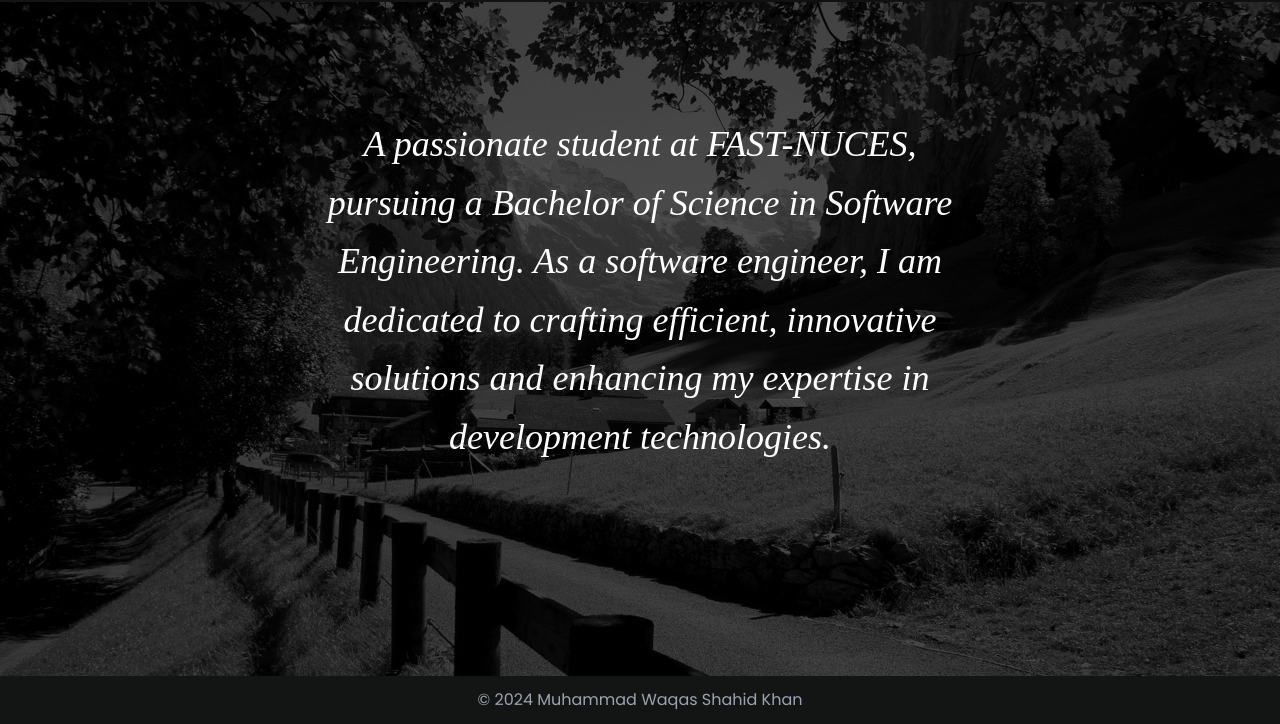
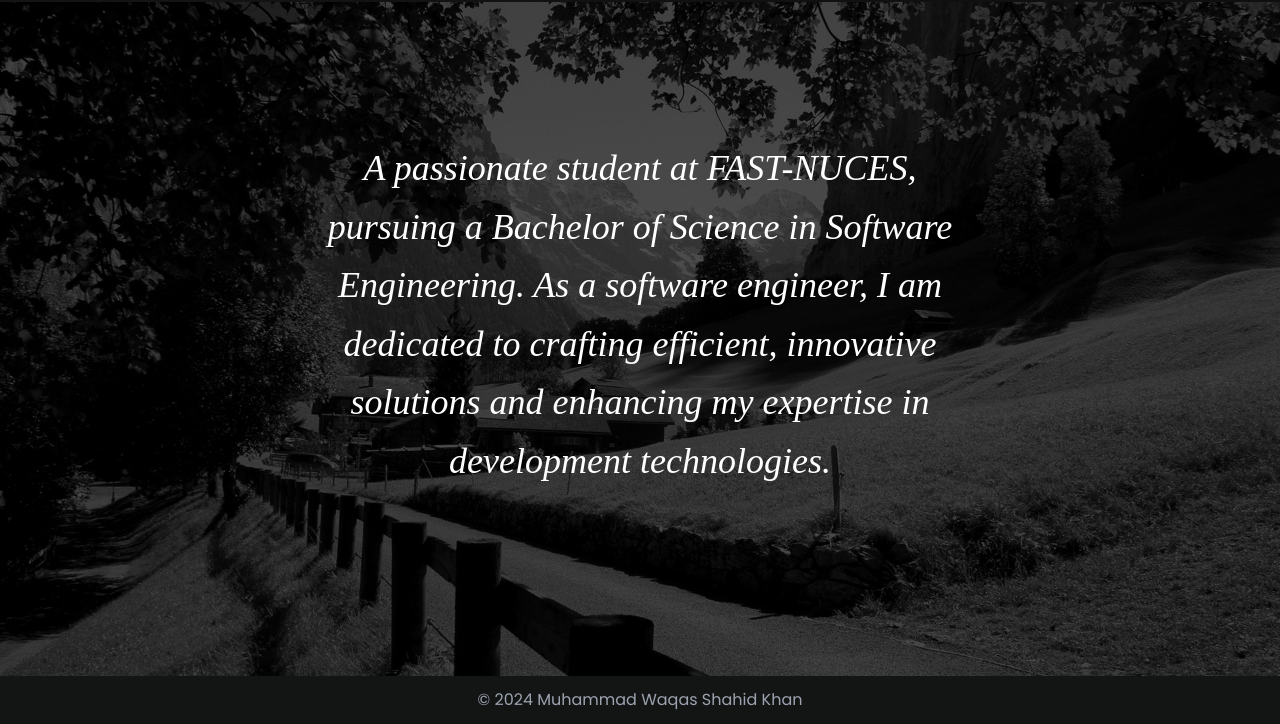
Before and after one commit to wiki-152/wiki-152.github.io, a plain HTML site: page index.html in a window 1280 px wide. Shown: the part 76-800 px from the top of the page. Drawn offline with nearby package versions, Linux system fonts and the light colour scheme; a web font is replaced by a local one.

Commit message:
Minor Fix

```diff
--- a/index.html
+++ b/index.html
@@ -179,7 +179,7 @@
     <main class="flex-grow flex items-center justify-center px-4 relative">
         <div class="text-center max-w-2xl">
             <!--style="margin-top: -6rem;" was converted to -mt-24-->
-            <h1 class="-mt-24 font-italic1 italic text-2xl leading-relaxed sm:text-2xl sm:leading-normal md:text-3xl md:leading-loose lg:text-3xl lg:leading-relaxed xl:text-4xl xl:leading-relaxed">
+            <h1 class="-mt-12 font-italic1 italic text-2xl leading-relaxed sm:text-2xl sm:leading-normal md:text-3xl md:leading-loose lg:text-3xl lg:leading-relaxed xl:text-4xl xl:leading-relaxed">
                 A passionate student at FAST-NUCES, pursuing a Bachelor of Science in Software Engineering. As a
                 software engineer, I am dedicated to crafting efficient, innovative solutions and enhancing my expertise in development technologies.
             </h1>
```
